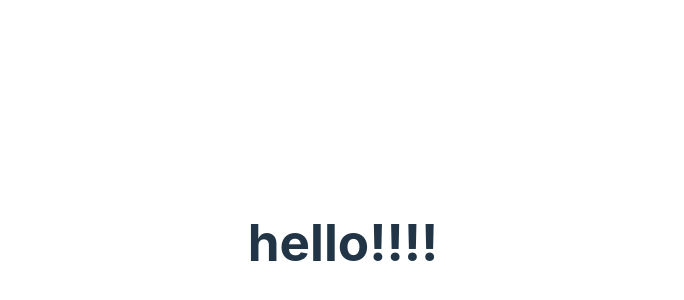
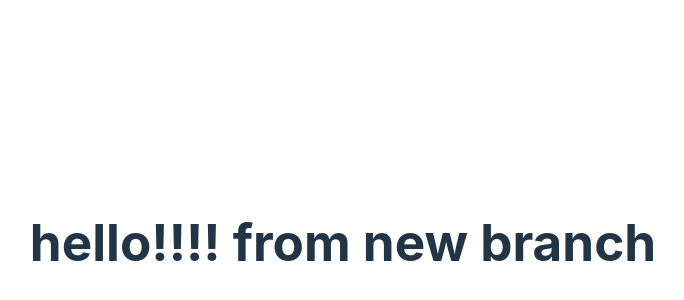
Before and after one commit to oMotevalli/nc-news, a React (Vite) app: page / in a window 1280 px wide. Shown: the part 158-458 px from the top of the page, without its empty margins (297-981 px from the left). Built offline with nearby package versions, Linux system fonts and the light colour scheme.

Commit message:
create new branch

```diff
--- a/src/App.jsx
+++ b/src/App.jsx
@@ -2,7 +2,7 @@ import { useState } from "react";
 import "./App.css";
 
 function App() {
-  return <h1>hello!!!!</h1>;
+  return <h1>hello!!!! from new branch</h1>;
 }
 
 export default App;
```
